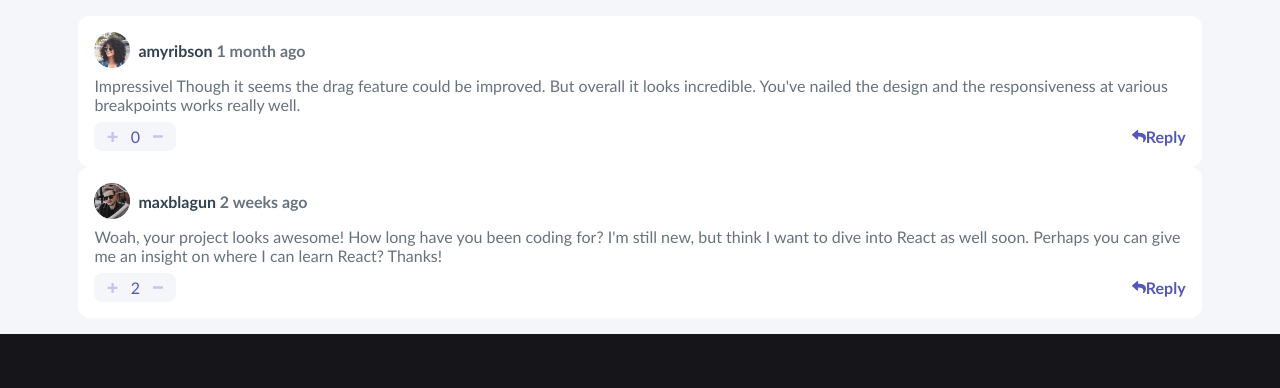
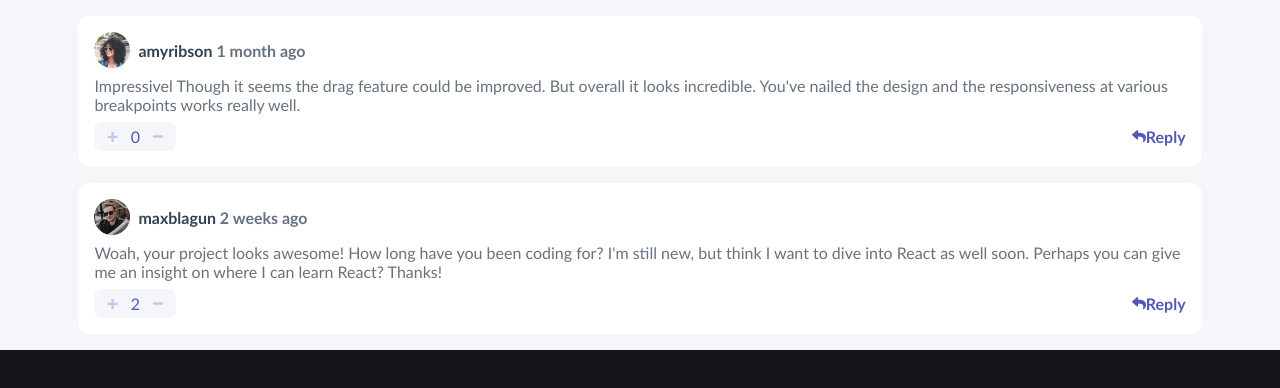
Before and after one commit to BastianUlrich-Dev/BastianUlrich-dev.github.io, an Angular app: page /proyecto02 in a window 1280 px wide. Shown: the top 388 px of the page. Built offline with nearby package versions, Linux system fonts and the light colour scheme.

Commit message:
ajustes de css

```diff
--- a/src/app/pages/proyecto02/proyecto02.component.scss
+++ b/src/app/pages/proyecto02/proyecto02.component.scss
@@ -21,6 +21,9 @@ $White: hsl(0, 0%, 100%);
     height: 100%;
     color: $Dark-blue;
     padding: 16px;
+    display: flex;
+    flex-direction: column;
+    gap: 16px;
     .container_proyect02{
         display: flex;
         flex-direction: column;
@@ -86,11 +89,18 @@ $White: hsl(0, 0%, 100%);
             }
         }
 
+        .container_comment{
+            // gap: 16px;
+            display: flex;
+            flex-direction: column;
+        }
+
         .container_card-reply{
             display: flex;
             flex-direction: column;
             gap: 8px;
             position: relative;
+            margin-bottom: 16px;
             .main_card-reply{
                 position: relative;
                 margin-left: 17px;
```
